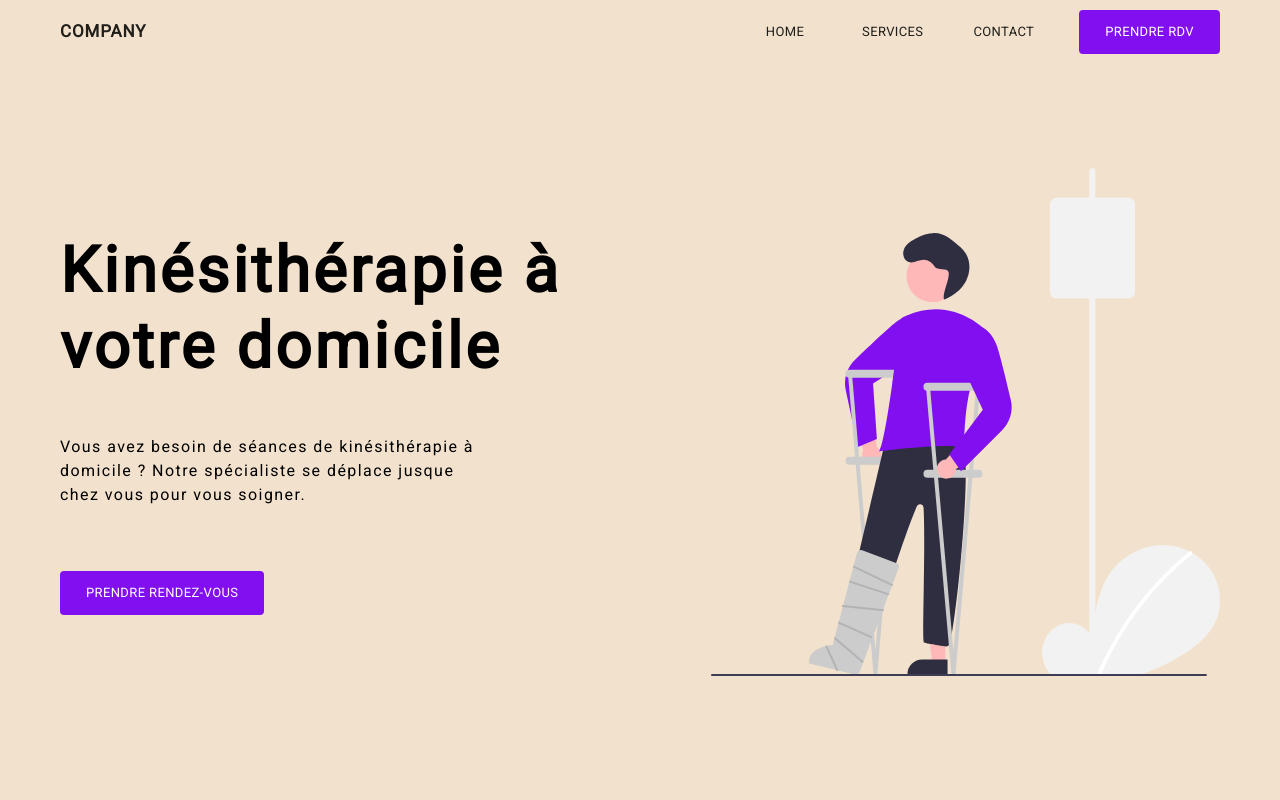
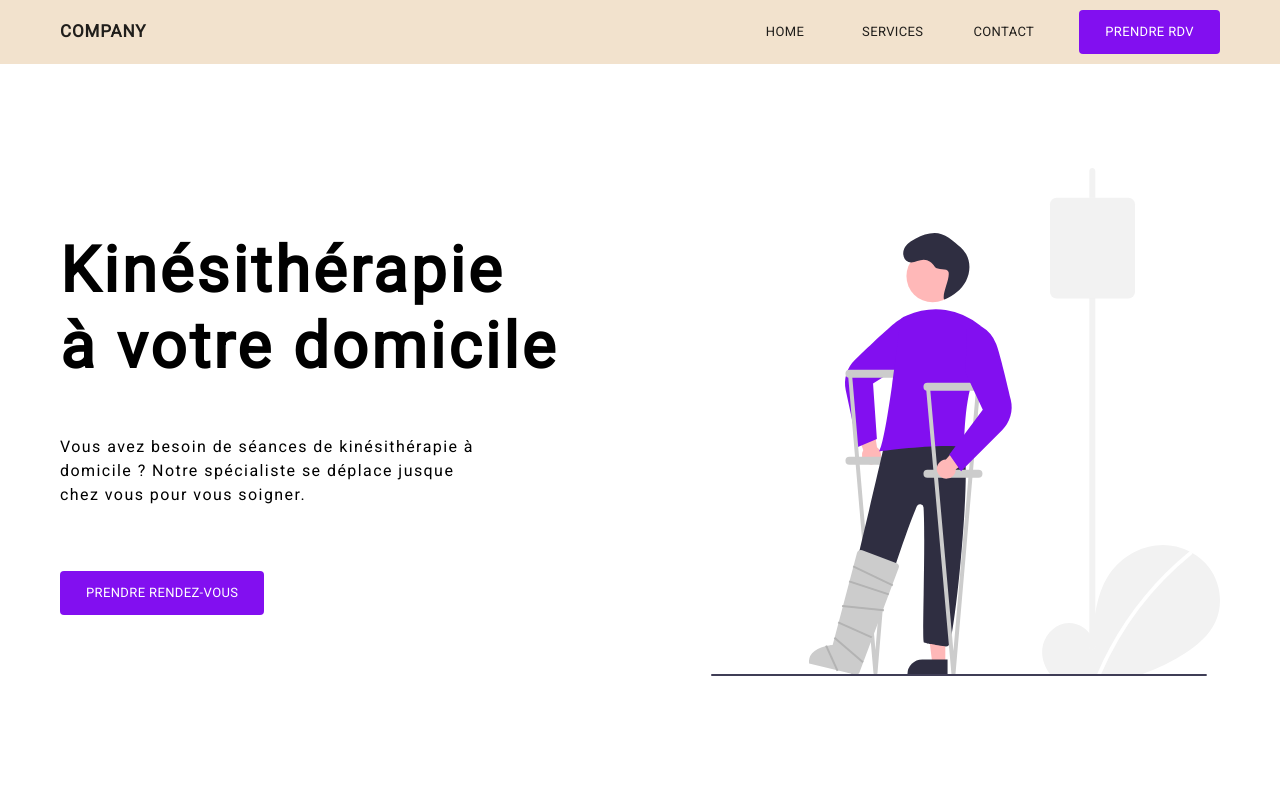
Before and after one commit to elliass/physical-therapy-website, a Gatsby site: page / in a window 1280 px wide. Shown: the top 800 px of the page. Built offline with nearby package versions, Linux system fonts and the light colour scheme; Gatsby itself is replaced by a stand-in of ours.

Commit message:
Updated Hero component : added span element

```diff
--- a/src/components/Hero.js
+++ b/src/components/Hero.js
@@ -11,7 +11,7 @@ import StyledButton from "./StyledButton"
 
 const useStyles = makeStyles((theme) => ({
   container: {
-    backgroundColor: theme.palette.primary.main,
+    // backgroundColor: theme.palette.primary.dark,
     height: '100vh',
   },
   grid: {
@@ -39,6 +39,14 @@ const useStyles = makeStyles((theme) => ({
 
     '@media (max-width: 1200px)': {
       fontSize: '3rem',
+    },
+    '@media (max-width: 480px)': {
+      fontSize: '2.5rem',
+    },
+  },
+  span: {
+    '@media (max-width: 390px)': {
+      display: 'none'
     },
   },
   paragraph: {
@@ -77,7 +85,7 @@ export default function Hero() {
         <div className={classes.container}>
             <Grid className={classes.grid} container>
                 <Grid className={classes.gridLeft} item lg={6} md={6} sm={12} xs={12}>
-                  <Typography className={classes.title} variant="h2" component="h1">Kinésithérapie à <br/> votre domicile</Typography>
+                  <Typography className={classes.title} variant="h2" component="h1">Kinésithérapie <br/> à <span className={classes.span}>votre</span> domicile</Typography>
                   <Container className={classes.paragraph}>
                     <Typography variant="body1">
                     Vous avez besoin de séances de kinésithérapie à domicile ?
```
